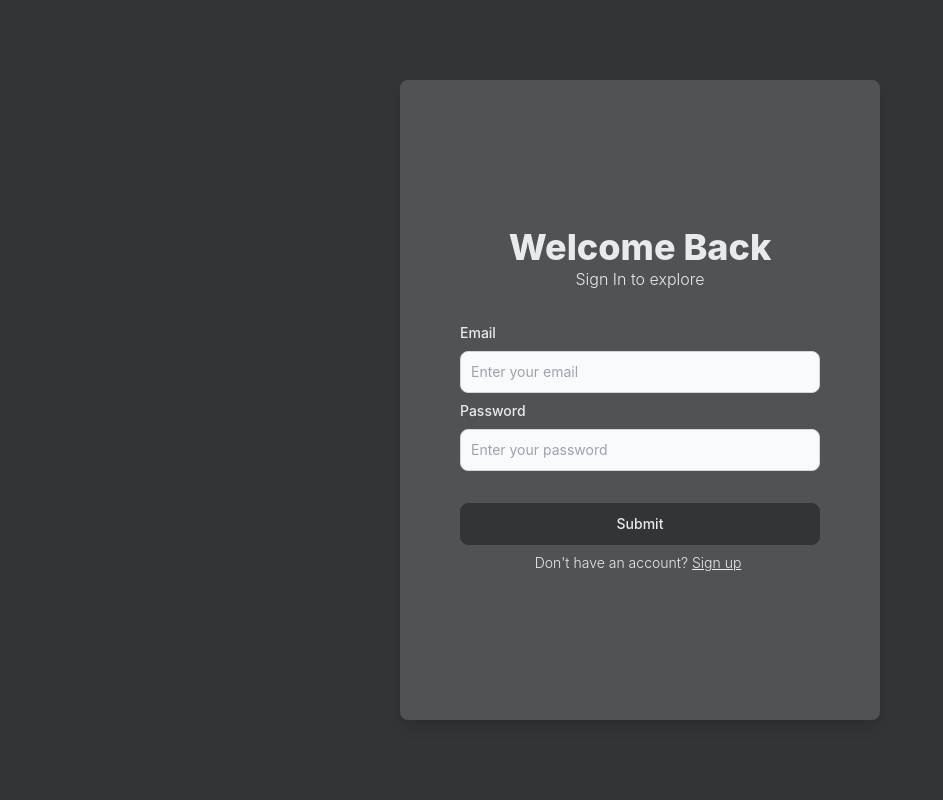
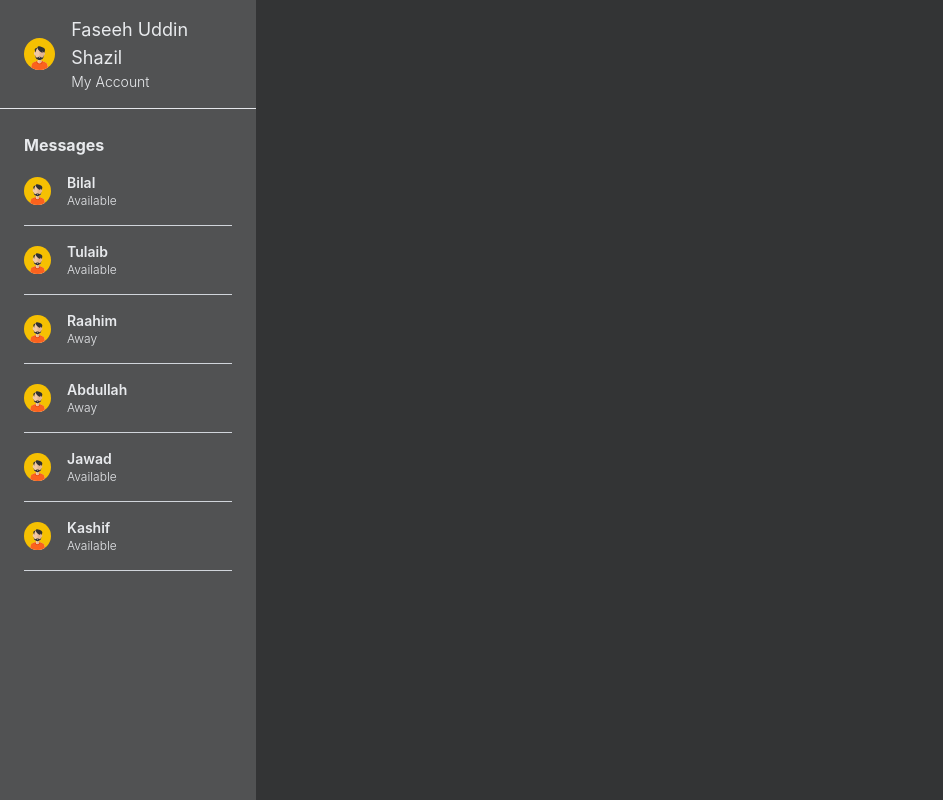
Before and after one commit to Faseeh-Uddin/chat-app-mern, a React (Create React App) app in the folder client/: page / in a window 1280 px wide. Shown: the whole page, without its empty margins (0-943 px from the left). Built offline with nearby package versions, Linux system fonts and the light colour scheme.

Commit message:
Added side panel (left side) for my profile, contact details etc

```diff
--- a/client/src/App.js
+++ b/client/src/App.js
@@ -2,11 +2,13 @@ import logo from "./logo.svg";
 import "./App.css";
 
 import LoginSignupForm from "./modules/loginSignupForm";
+import Dashboard from "./modules/dashboard";
 
 function App() {
   return (
     <div className="bg-dark-gray h-screen flex justify-center items-center">
-      <LoginSignupForm />
+      {/* <LoginSignupForm /> */}
+      <Dashboard />
     </div>
   );
 }
--- a/client/src/modules/dashboard.js
+++ b/client/src/modules/dashboard.js
@@ -0,0 +1,74 @@
+import React from "react";
+import Avatar from "../assets/avatar.svg";
+const Dashboard = () => {
+    const contacts = [
+        {
+            name: 'Bilal',
+            status: 'Available',
+            img: Avatar
+        },
+        {
+            name: 'Tulaib',
+            status: 'Available',
+            img: Avatar
+        },
+        {
+            name: 'Raahim',
+            status: 'Away',
+            img: Avatar
+        },
+        {
+            name: 'Abdullah',
+            status: 'Away',
+            img: Avatar
+        },
+        {
+            name: 'Jawad',
+            status: 'Available',
+            img: Avatar
+        },
+        {
+            name: 'Kashif',
+            status: 'Available',
+            img: Avatar
+        }
+    ]
+    return(
+        <div className="w-screen flex">
+            <div className="w-[20%] h-screen bg-light-gray">
+                <div className="flex items-center my-4 mx-6">
+                    <img src={Avatar} className="w-[15%] h-[15%]"></img>
+                    <div className="ml-4">
+                        <h3 className="text-lg text-light">Faseeh Uddin Shazil</h3>
+                        <p className="text-sm font-light text-light">My Account</p>
+                    </div>
+                </div>
+                <hr />
+                <div className="mx-6 mt-6">
+                    <div className="font-bold text-light">Messages</div>
+                    <div>
+                        {
+                            contacts.map(({name, status, img})=>{
+                                return(
+                                    <div className="flex items-center py-4 border-b border-b-gray-300">
+                                        <div className="flex cursor-pointer items-center">
+                                            <img src={img} className="w-[13%] h-[13%]"></img>
+                                            <div className="ml-4">
+                                                <h3 className="text-sm text-light font-semibold">{name}</h3>
+                                                <p className="text-xs font-light text-light">{status}</p>
+                                            </div>
+                                        </div>
+                                    </div>
+                                )
+                            })
+                        }
+                    </div>
+                </div>
+            </div>
+            <div className="w-[55%] h-screen"></div>
+            <div className="w-[25%] h-screen"></div>
+        </div>
+    )
+}
+
+export default Dashboard;
```
Also changed, not shown: client/src/assets/avatar.svg (added), client/src/modules/onBoarding.js (deleted).
